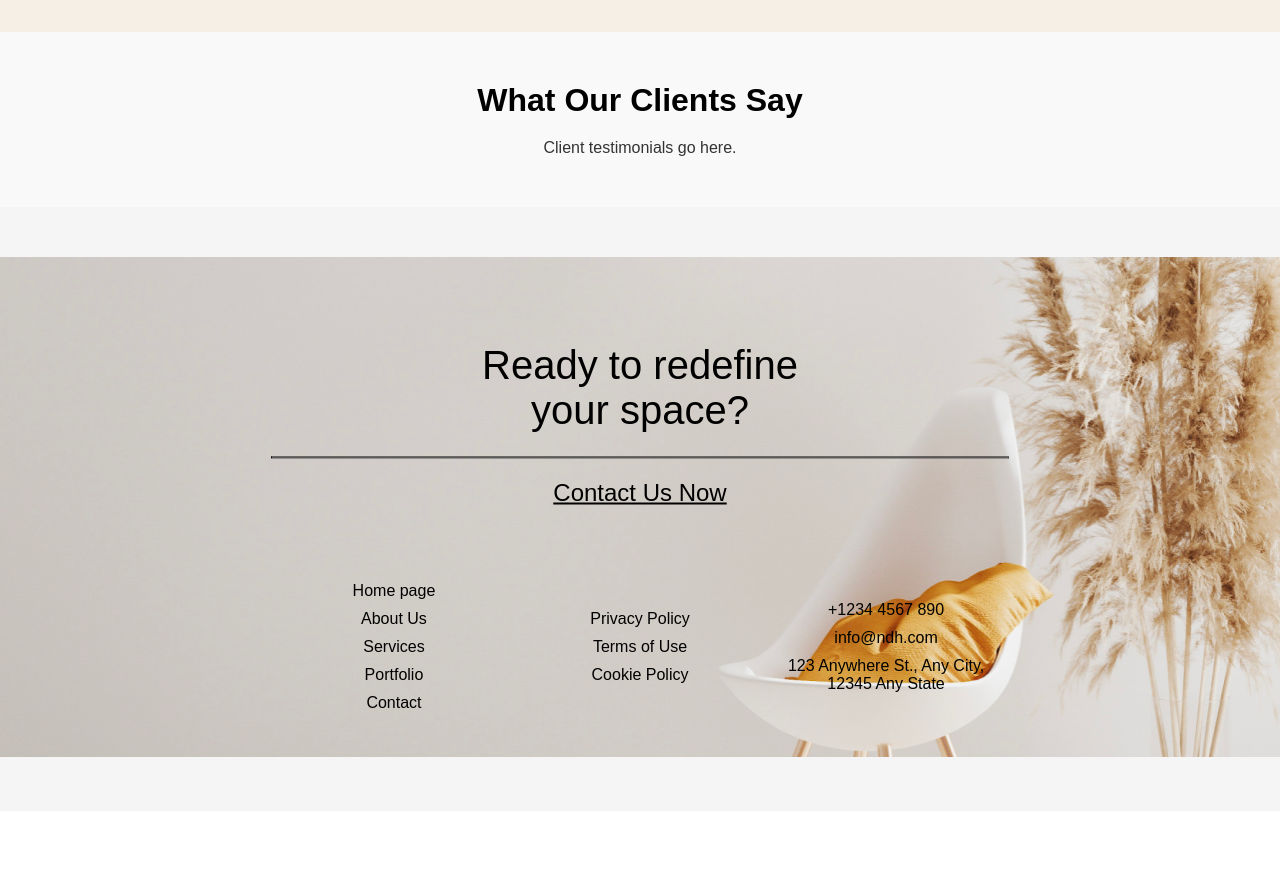
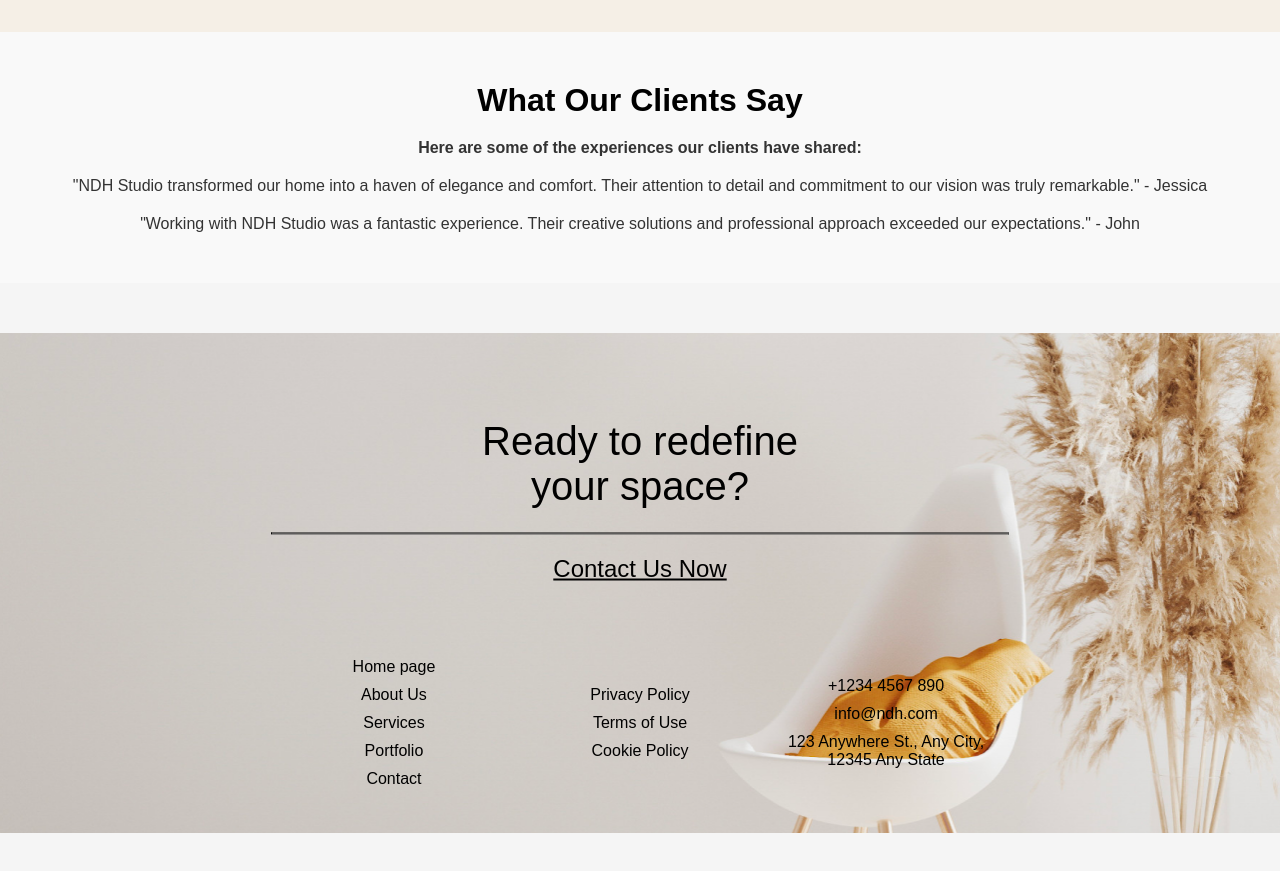
Before and after one commit to naomithian/Project-2, a React (Create React App) app: page / in a window 1280 px wide. Shown: the part 2360-3231 px from the top of the page. Before the commit the page ends 3171 px from the top, so only its background shows below. Built offline with nearby package versions, Linux system fonts and the light colour scheme.

Commit message:
Bold the introduction text in the Testimonials component

```diff
--- a/src/components/Testimonials.css
+++ b/src/components/Testimonials.css
@@ -11,3 +11,6 @@
     font-size: 1rem;
     color: #333;
   }
+  .testimonial {
+    margin-top: 20px;
+  }
--- a/src/components/Testimonials.js
+++ b/src/components/Testimonials.js
@@ -5,7 +5,13 @@ const Testimonials = () => {
   return (
     <section className="testimonials">
       <h2>What Our Clients Say</h2>
-      <p>Client testimonials go here.</p>
+      <p><strong>Here are some of the experiences our clients have shared:</strong></p>
+      <div className="testimonial">
+        <p>"NDH Studio transformed our home into a haven of elegance and comfort. Their attention to detail and commitment to our vision was truly remarkable." - Jessica</p>
+      </div>
+      <div className="testimonial">
+        <p>"Working with NDH Studio was a fantastic experience. Their creative solutions and professional approach exceeded our expectations." - John</p>
+      </div>
     </section>
   );
 };
```
